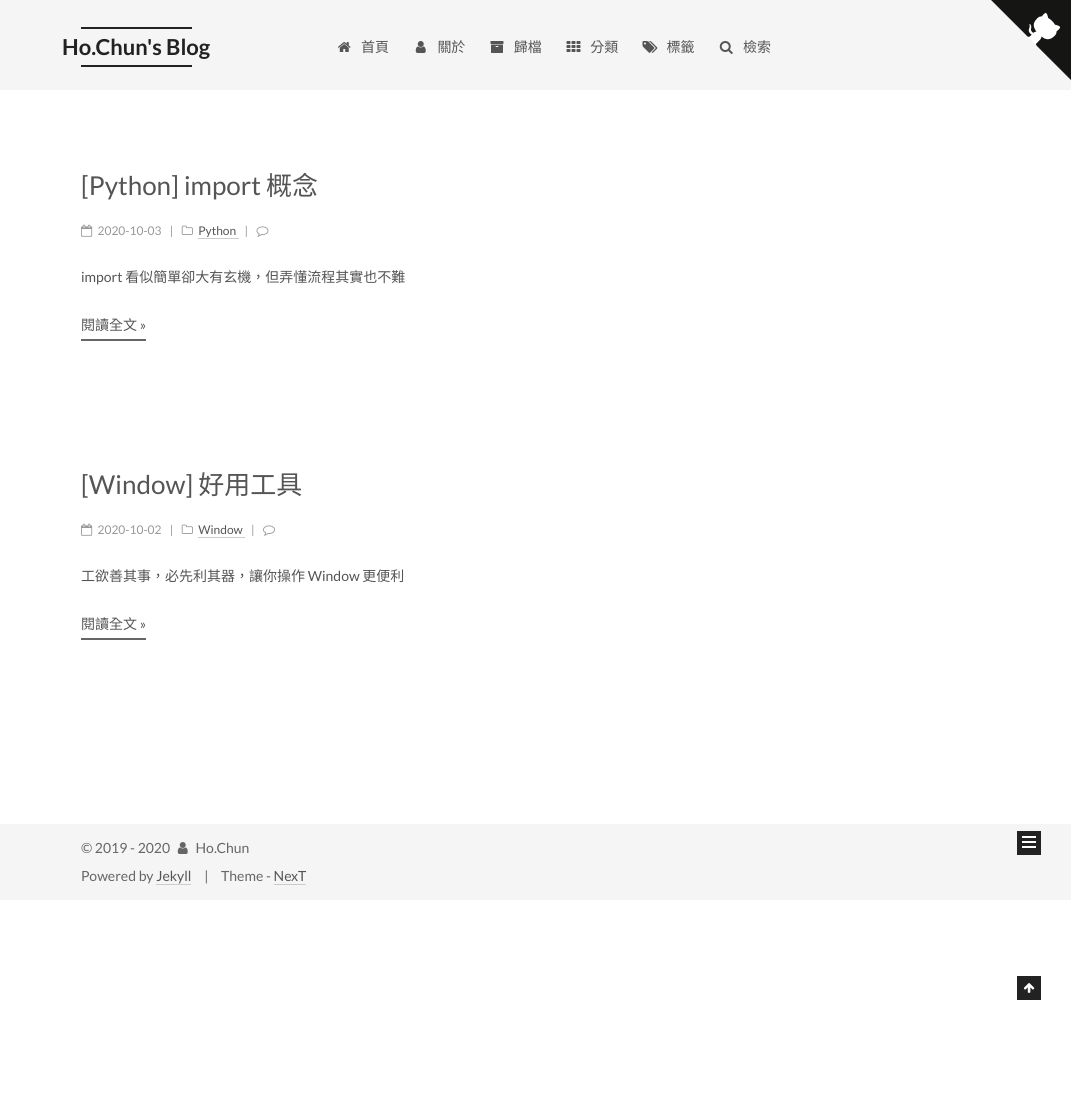
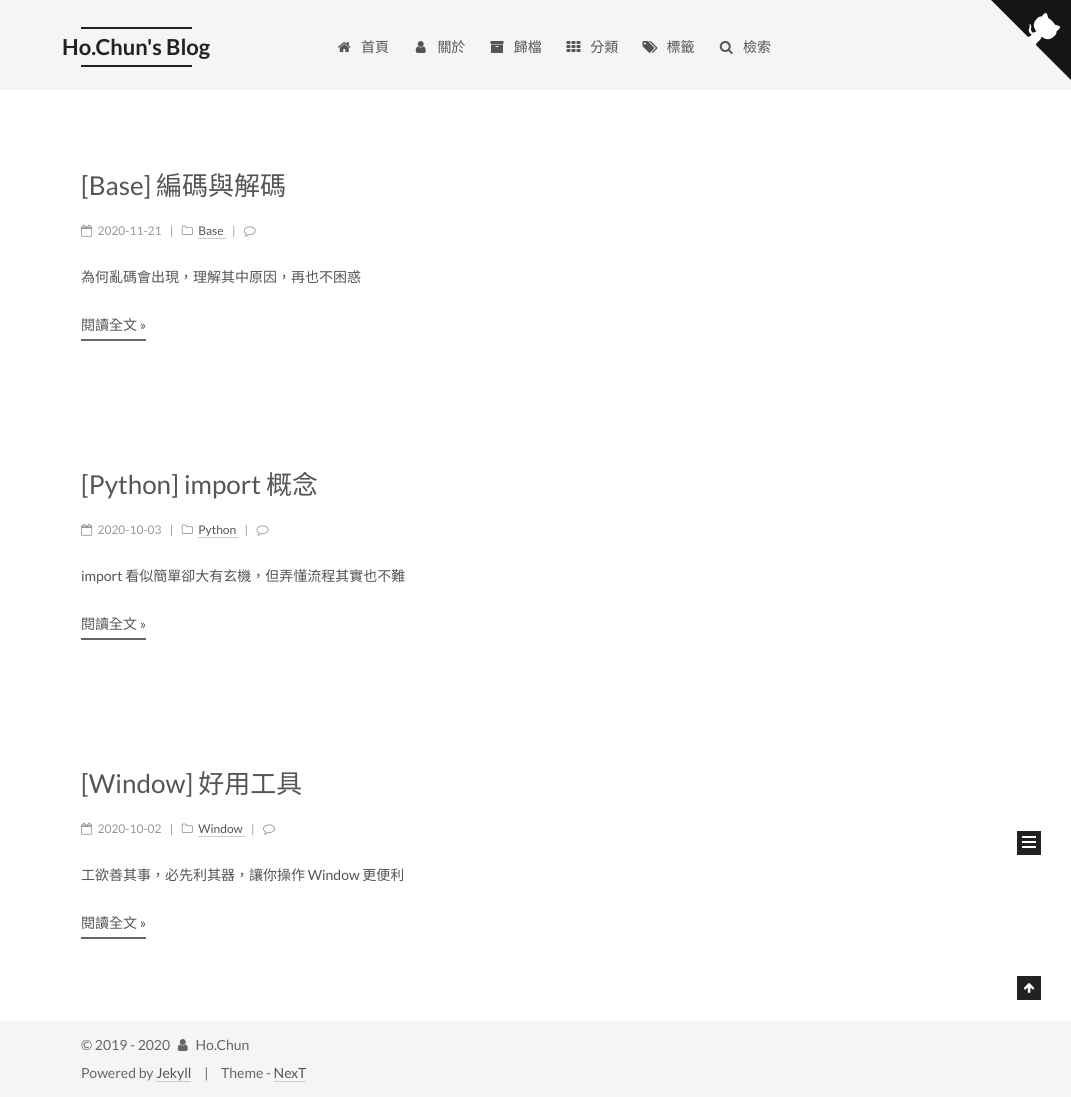
Before and after one commit to hochun836/hochun836.github.io, a Jekyll site: the page built from index.html, in a window 1280 px wide. Shown: the whole page, without its empty margins (209-1280 px from the left). Built offline with Jekyll 4.4.1, drawn with Linux system fonts in a browser that asks for light colours; the list of posts is cut into pages by our own code; comment, search, counter and statistics services are not loaded; some of the changed lines change nothing that is shown.

Commit message:
complete base encode & decode

````diff
--- /dev/null
+++ b/_posts/2020-11-21-[Base] 編碼與解碼.md
@@ -0,0 +1,159 @@
+---
+date: 2020-11-21
+title: "[Base] 編碼與解碼"
+description: 為何亂碼會出現，理解其中原因，再也不困惑
+permalink: /:year/:month/:day/base/encode-decode.html
+categories:
+- Base
+tags:
+- Base
+- concept
+---
+
+<blockquote class="blockquote-center">以下的測試環境<br>Python: 3.8.3<br>JDK: 1.8.0_201 / JRE: 1.8.0_201</blockquote>
+
+<br>
+
+# 基礎介紹
+
+- 二進位 : 數字每逢**二**就進位，用 `0 1` 來表示
+- 十進位 : 數字每逢**十**就進位，用 `0 1 2 3 4 5 6 7 8 9` 來表示
+- 十六進位 : 數字每逢**十六**就進位，用 `0 1 2 3 4 5 6 7 8 9 A B C D E F` 來表示
+- 進位轉換 : 01000000<sub>2</sub> = 40<sub>16</sub> = 64<sub>10</sub> (<a href="https://www.rapidtables.com/convert/number/binary-to-decimal.html" target="_blank">線上工具</a>)
+- bit (位元) : 電腦世界中，資訊的最小單位，進位制為二進位
+- byte (位元組) : 1 個 byte 由 8 個 bit 組成
+
+<br>
+
+# 問題思考
+Q: 電腦世界中只有 `0 1`，那**負數**該如何表示呢 ?
+A: 二補數 (<a href="https://zh.wikipedia.org/wiki/%E4%BA%8C%E8%A3%9C%E6%95%B8" target="_blank">Wiki</a>)
+
+Q: 電腦世界中只有 `0 1`，那我們在記事本中輸入的**文字**，電腦會如何儲存呢 ?
+A: 這取決於**編碼方式**，在文字轉 `0 1` 時，**不同的編碼方式，結果可能相同，亦或是不同**
+
+```java
+// [java]
+public class Demo1 {
+
+	public static void main(String[] args) throws Exception {
+
+		byte[] bytes = null;
+
+		bytes = "A".getBytes("utf-8");
+		print(bytes); // [65]
+
+		bytes = "A".getBytes("big5");
+		print(bytes); // [65]
+
+		bytes = "我".getBytes("utf-8");
+		print(bytes); // [-26, -120, -111]
+
+		bytes = "我".getBytes("big5");
+		print(bytes); // [-89, -38]
+	}
+
+	public static void print(byte[] bytes) {
+		System.out.println(Arrays.toString(bytes));
+	}
+}
+```
+
+<br>
+
+<blockquote class="blockquote-center">
+不論是負數該如何表示<br>
+亦或者文字該如何儲存<br>
+<span class="key-point">在電腦世界中，一切都是 0 1</span><br>
+某串 0 1 究竟代表著什麼<br>
+就看你怎麼去詮釋<br>
+以數字而言，可以用<span class="key-point">有號數或無號數</span>去詮釋<br>
+以文字而言，可以用<span class="key-point">不同的編碼方式</span>去詮釋
+</blockquote>
+
+<br>
+
+# 詮釋 bit
+
+- 11111111<sub>2</sub>，對 int8 而言，這是 -1<sub>10</sub>
+- 11111111<sub>2</sub>，對 uint8 而言，這是 255<sub>10</sub>
+
+- 01000001<sub>2</sub>，對 int8 而言，這是 65<sub>10</sub>
+- 01000001<sub>2</sub>，對 uint8 而言，這是 65<sub>10</sub>
+- 01000001<sub>2</sub>，對 ASCII 而言，這是 A
+
+<br>
+
+# 編碼與解碼 in JAVA
+
+```java
+// [java]
+public class Demo2 {
+
+	public static void main(String[] args) throws Exception {
+
+		String str = "A";
+		byte[] bytes = new byte[] { 65 };
+
+		// 若不給編碼方式, 預設為 platform's default charset
+		print(str.getBytes()); // [65]
+		System.out.println(new String(bytes)); // A
+
+		// 怎麼編碼, 就要怎麼解碼
+		String str1 = "我";
+		// 編碼
+		byte[] bs1 = str1.getBytes("utf-8");
+		byte[] bs2 = str1.getBytes("big5");
+		// 解碼
+		System.out.println(new String(bs1, "utf-8")); // 我
+		System.out.println(new String(bs2, "utf-8")); // 亂碼
+		System.out.println(new String(bs1, "big5")); // 亂碼
+		System.out.println(new String(bs2, "big5")); // 我
+	}
+
+	public static void print(byte[] bytes) {
+		System.out.println(Arrays.toString(bytes));
+	}
+}
+```
+
+<br>
+
+# 編碼與解碼 in PYTHON 3
+
+```python
+# [python]
+0x41 # 65
+'\x41' # 'A'
+'\u0041' # 'A'
+chr(65) # 'A'
+ord('A') # 65
+
+# 若不給編碼方式, 預設為 utf-8
+"A".encode() # b'A'
+b'A'.decode() # 'A'
+
+# 怎麼編碼, 就要怎麼解碼
+str1 = "我"
+# 編碼
+bs1 = str1.encode('utf-8')
+bs2 = str1.encode('big5')
+# 解碼
+bs1.decode('utf-8') # '我'
+bs2.decode('utf-8') # UnicodeDecodeError
+bs1.decode('big5') # UnicodeDecodeError
+bs2.decode('big5') # '我'
+
+# 注意:
+# 編碼方式與解碼方式不同時，不一定會報錯
+# 只是此處剛好報錯 UnicodeDecodeError
+```
+
+<br>
+
+# 參考文章
+
+1. https://openhome.cc/Gossip/Encoding/Python.html
+2. https://openhome.cc/Gossip/Encoding/SourceFile.html
+
+<br>
--- a/_sass/_custom/custom.scss
+++ b/_sass/_custom/custom.scss
@@ -30,3 +30,8 @@
     overflow: visible;
   }
 }
+
+.key-point {
+  font-weight: bold;
+  color: red;
+}
````
